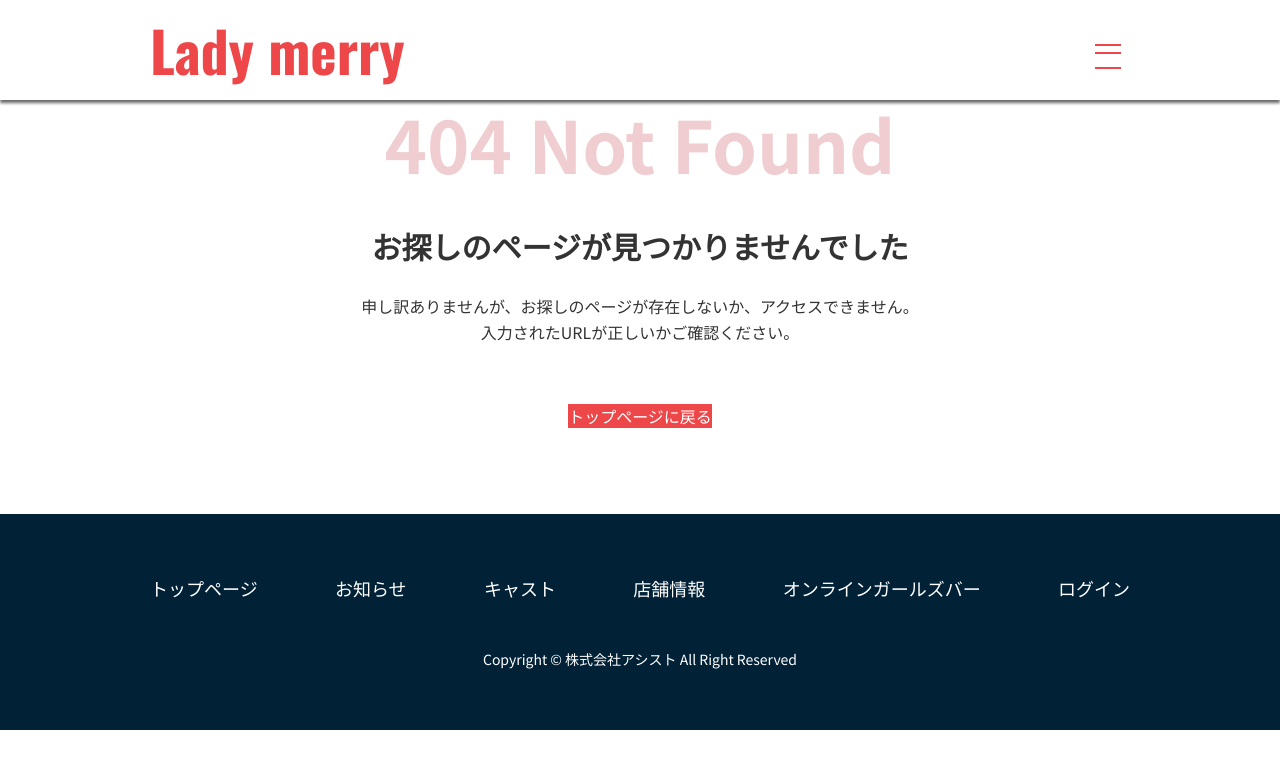
After one commit to ttcksf/asist, a PHP site: page /404.html in a window 1280 px wide. The commit adds this page. Shown: the top 769 px of the page. Run offline with PHP 8.4, Linux system fonts and the light colour scheme.

Commit message:
404ページの作成

```diff
--- /dev/null
+++ b/404.html
@@ -0,0 +1,93 @@
+<!DOCTYPE html>
+<html lang="ja">
+
+<head>
+    <meta charset="UTF-8">
+    <meta http-equiv="X-UA-Compatible" content="IE=edge">
+    <meta name="viewport" content="width=device-width, initial-scale=1.0">
+    <title>Lady merry</title>
+    <link rel="stylesheet" href="https://use.fontawesome.com/releases/v5.15.3/css/all.css"
+        integrity="sha384-SZXxX4whJ79/gErwcOYf+zWLeJdY/qpuqC4cAa9rOGUstPomtqpuNWT9wdPEn2fk" crossorigin="anonymous">
+    <link rel="stylesheet" href="/css/reset.css">
+    <link rel="shortcut icon" href="/img/favicon.ico">
+    <script src="https://code.jquery.com/jquery-3.6.0.min.js"
+        integrity="sha256-/xUj+3OJU5yExlq6GSYGSHk7tPXikynS7ogEvDej/m4=" crossorigin="anonymous"></script>
+    <script src="/js/wow.min.js"></script>
+    <link rel="stylesheet" href="/css/animate.css">
+    <link rel="stylesheet" href="/css/style.css">
+    <script src="/js/script.js"></script>
+</head>
+
+<body>
+    <header class="header">
+        <div class="header__inner inner">
+            <h1 class="header__logo"><a href="/">Lady merry</a></h1>
+            <!-- <ul class="header__nav">
+                <li><a href="" class="is-active">トップページ</a></li>
+                <li><a href="">お知らせ</a></li>
+                <li><a href="">キャスト一覧</a></li>
+                <li><a href="">店内写真</a></li>
+                <li><a href="">オンラインガールズバー</a></li>
+                <li><a href="">ログイン</a></li>
+            </ul> -->
+            <div class="drawer">
+                <input type="checkbox" class="drawer__checkbox" id="drawerCheckbox">
+                <label for="drawerCheckbox" class="drawer__icon">
+                    <span class="drawer__icon-parts"></span><!-- /.drawer__icon-parts -->
+                </label><!-- /.drawer__icon -->
+                <label for="drawerChechbox" class="drawer__overlay"></label><!-- /.drawer__overlay -->
+                <nav class="drawer__menu">
+                    <ul>
+                        <li class="drawer__item"><a href="/" class="drawer__item-inner">トップページ</a>
+                            <!-- /.drawer__item-inner -->
+                        </li><!-- /.drawer__item -->
+                        <li class="drawer__item"><a href="/" class="drawer__item-inner">お知らせ</a>
+                            <!-- /.drawer__item-inner -->
+                        </li><!-- /.drawer__item -->
+                        <li class="drawer__item"><a href="/" class="drawer__item-inner">キャスト</a>
+                            <!-- /.drawer__item-inner -->
+                        </li><!-- /.drawer__item -->
+                        <li class="drawer__item"><a href="/" class="drawer__item-inner">店舗情報</a>
+                            <!-- /.drawer__item-inner -->
+                        </li><!-- /.drawer__item -->
+                        <li class="drawer__item"><a href="/" class="drawer__item-inner">オンラインガールズバー</a>
+                            <!-- /.drawer__item-inner -->
+                        </li><!-- /.drawer__item -->
+                        <li class="drawer__item"><a href="/" class="drawer__item-inner">ログイン</a>
+                            <!-- /.drawer__item-inner -->
+                        </li><!-- /.drawer__item -->
+                    </ul>
+                </nav><!-- /.drawer__menu -->
+            </div><!-- /.drawer -->
+        </div>
+    </header><!-- /.header -->
+    <section class="404__inner inner">
+        <div class="entry-404">
+            <h1 class="entry-404-head"><span>404</span>Not Found</h1><!-- /entry-404-head -->
+            <div class="entry-404-lead">お探しのページが<br class="m_sp" />見つかりませんでした</div><!-- /entry-404-head -->
+            <p class="entry-404-content">申し訳ありませんが、お探しのページが存在しないか、アクセスできません。<br>入力されたURLが正しいかご確認ください。</p><!-- /entry-404-content -->
+            <div class="entry-404-btn"><a class="btn" href="/">トップページに戻る</a></div><!-- /entry-404-btn -->
+        </div><!-- /entry-404 -->
+    </section><!-- /.404__inner inner -->
+    <footer class="footer">
+        <div class="footer__inner inner">
+            <div class="SPACER--60"></div><!-- /.SPACER--60 -->
+            <div class="footer__menu">
+                <ul class="footer__nav">
+                    <li><a href="">トップページ</a></li>
+                    <li><a href="">お知らせ</a></li>
+                    <li><a href="">キャスト</a></li>
+                    <li><a href="">店舗情報</a></li>
+                    <li><a href="">オンラインガールズバー</a></li>
+                    <li><a href="">ログイン</a></li>
+                </ul><!-- /.footer__nav -->
+            </div><!-- /.footer__menu -->
+            <p class="copyright">
+                Copyright &copy; 株式会社アシスト All Right Reserved
+            </p><!-- /.copyright -->
+            <div class="SPACER--60"></div><!-- /.SPACER--60 -->
+        </div><!-- /.footer__inner inner -->
+    </footer><!-- /.footer -->
+
+</body>
+</html>
--- a/css/_common.scss
+++ b/css/_common.scss
@@ -407,7 +407,7 @@ textarea {
 }
 
 .entry-404-btn .btn {
-	background: $color-main;
+	background: $color-red;
 	color: $color-white;
 }
 
--- a/css/style.css
+++ b/css/style.css
@@ -468,7 +468,7 @@ textarea {
 }
 
 .entry-404-btn .btn {
-  background: #012136;
+  background: #ed474a;
   color: #fff;
 }
 
```
Also changed, not shown: 1 other file.
